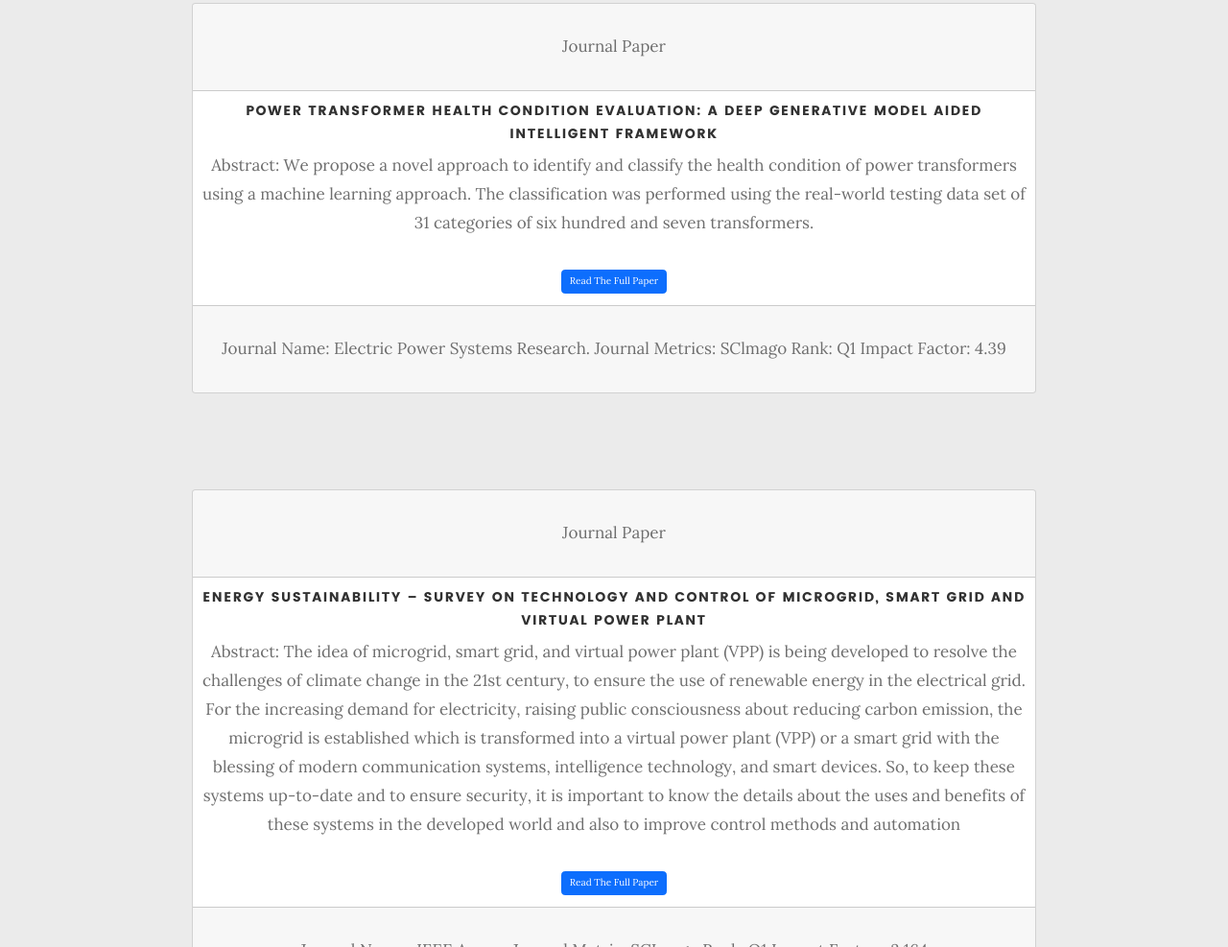
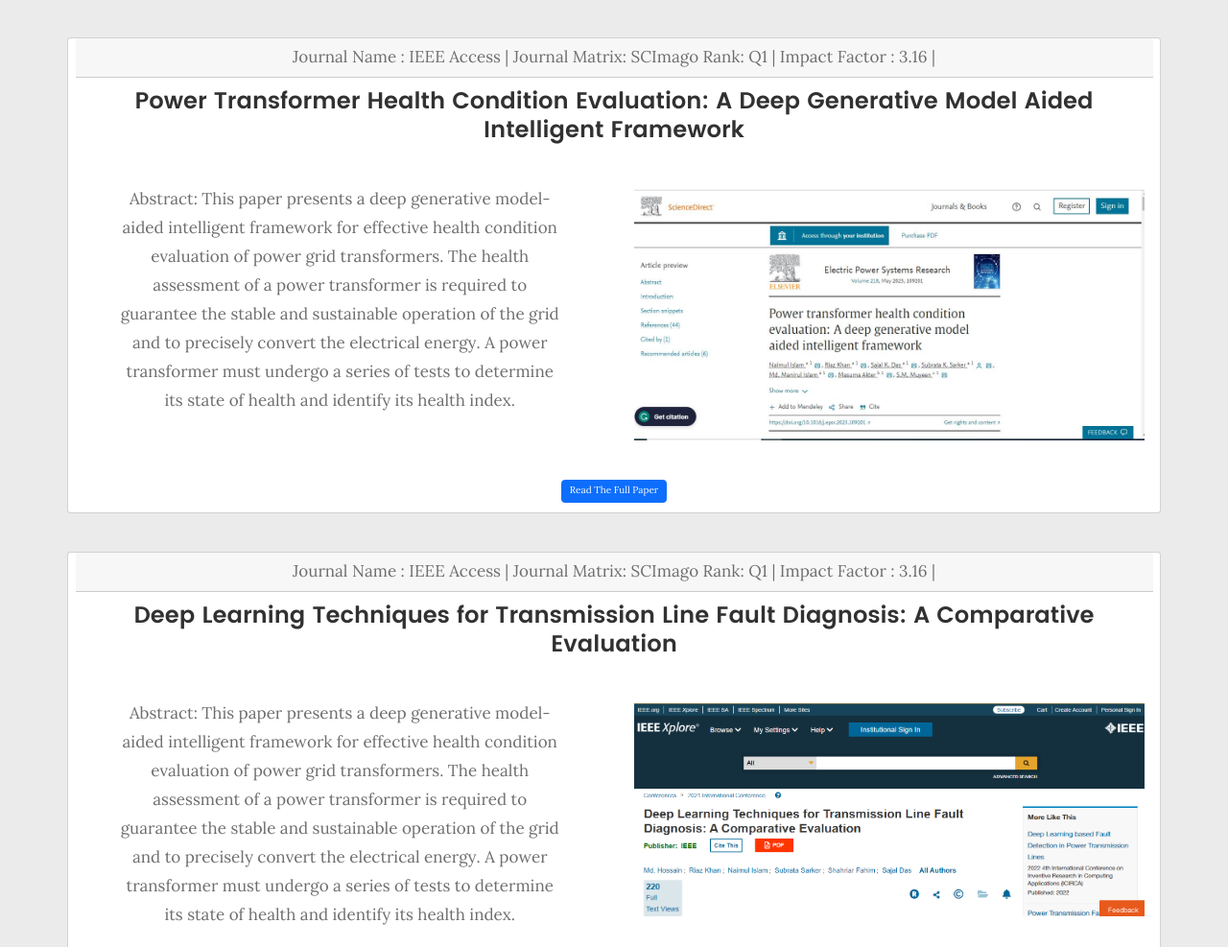
Before and after one commit to riaz-khan-16/my_website, a plain HTML site: page index.html in a window 1280 px wide. Shown: the part 6162-7149 px from the top of the page at 96% size. Drawn offline with nearby package versions, Linux system fonts and the light colour scheme; files whose address does not match are found by name.

```diff
--- a/css/main.css
+++ b/css/main.css
@@ -2601,14 +2601,42 @@
 
 .publications .card{
 
-    margin: 10rem 20rem;
+
 }
 
 .publications .card-header{
-    padding: 3rem 0rem;
+
 }
 
 
 .publications .card-footer {
-    padding: 3rem 0;
-}
+
+}
+
+.paper_text{
+
+margin:7%}
+
+.paper_button{
+
+
+}
+
+.paperimg img{
+    max-width: 100%;
+    height: auto;
+    margin: 41px 1px;
+}
+
+
+
+.paper_button {
+    width: auto;
+    display: flex;
+    margin: auto;
+}
+
+
+.card{
+    margin: 2rem 0;
+}
--- a/index.html
+++ b/index.html
@@ -553,62 +553,43 @@
 
 
 
+		<div class="row">
 
 				<div class="card text-center">
 				  <div class="card-header">
-   Journal Paper
+				  Journal Name : IEEE Access  |
+ Journal Matrix: SCImago Rank: Q1   |
+ Impact Factor : 3.16    |
 				  </div>
-  <div class="card-body">
-    <h5 class="card-title">Power Transformer Health Condition Evaluation: A Deep Generative Model Aided Intelligent Framework</h5>
-    <p class="card-text">
 
-	Abstract: We propose a novel approach to identify and classify the health condition of power transformers using
-		a machine learning approach. The classification was performed using the real-world testing data set
-		of 31 categories of six hundred and seven transformers.
+				  <div class="card-body row">
+					<h2 class="card-title">Power Transformer Health Condition Evaluation: A Deep Generative Model Aided Intelligent Framework</h2>
 
 
+					  <div class="bodytext col-md-6">
+					  <p class="card-text paper_text">
+					Abstract:
+
+						  This paper presents a deep generative model-aided intelligent framework for effective health condition evaluation of power grid transformers. The health assessment of a power transformer is required to guarantee the stable and sustainable operation of the grid and to precisely convert the electrical energy. A power transformer must undergo a series of tests to determine its state of health and identify its health index.
 					   </p>
-    <a href="#" class="btn btn-primary"> Read The Full  Paper</a>
-  </div>
-  <div class="card-footer text-body-secondary">
-Journal Name: Electric Power Systems Research.
-Journal Metrics:
-SClmago Rank: Q1
-Impact Factor: 4.39
-  </div>
+
 					   </div>
 
 
 
 
+					  <div class="paperimg col-md-6 ">
+						  <img src="images/paper1.jpg">
+					  </div>
+					   <a href="https://www.sciencedirect.com/science/article/abs/pii/S0378779623000901" class="paper_button btn btn-primary"> Read The Full  Paper</a>
 
-	<div class="card text-center">
-  <div class="card-header">
-   Journal Paper
 				  </div>
-  <div class="card-body">
-    <h5 class="card-title">
+
+				</div>
 
 
-Energy Sustainability – Survey on Technology and Control of Microgrid, Smart Grid and Virtual Power Plant
-	</h5>
-    <p class="card-text">
 
-	Abstract: The idea of microgrid, smart grid, and virtual power plant (VPP) is being developed to resolve the challenges of climate change in the 21st century, to ensure the use of renewable energy in the electrical grid. For the increasing demand for electricity,
-raising public consciousness about reducing carbon emission, the microgrid is established which is transformed into a virtual power plant (VPP) or a smart grid with the blessing of modern communication systems, intelligence technology, and smart devices.
-So, to keep these systems up-to-date and to ensure security, it is important to know the details about the uses
-		and benefits of these systems in the developed world and also to improve control methods and automation
 
-	</p>
-    <a href="#" class="btn btn-primary">Read The Full  Paper</a>
-  </div>
-  <div class="card-footer text-body-secondary">
-Journal Name : IEEE Access
-Journal Matrix:
-SCImago Rank: Q1
-Impact Factor : 3.164
-  </div>
-  </div>
 
 
 
@@ -618,31 +599,143 @@
 
 			<div class="card text-center">
 				  <div class="card-header">
-   Conference Paper
+				  Journal Name : IEEE Access  |
+ Journal Matrix: SCImago Rank: Q1   |
+ Impact Factor : 3.16    |
 				  </div>
-  <div class="card-body">
-    <h5 class="card-title">
 
-		Deep Learning Techniques for Transmission Line Fault Diagnosis: A Comparative Evaluation
-	</h5>
-    <p class="card-text">
-
-	Abstract: Early fault detection and adjustment are critical in power systems for efficient and cost-effective power
-		transmission and distribution, as well as their viability as available renewable energy deployment
-		strategies. This study demonstrates and contrasts three separate diagnostic methods for high-voltage
-		transmission lines and microgrid systems that deal with fault detection and classification. The first
-		diagnostic system utilizes a multi-level with a restricted Boltzmann machine (RBM) for the diagnosis of
-		faults in the microgrid system, allowing the framework to retrieve probabilities across its parameters.
+				  <div class="card-body row">
+					<h2 class="card-title">
+						Deep Learning Techniques for Transmission Line Fault Diagnosis: A Comparative Evaluation</h2>
 
 
+					  <div class="bodytext col-md-6">
+					  <p class="card-text paper_text">
+					Abstract:
+
+						  This paper presents a deep generative model-aided intelligent framework for effective health condition evaluation of power grid transformers. The health assessment of a power transformer is required to guarantee the stable and sustainable operation of the grid and to precisely convert the electrical energy. A power transformer must undergo a series of tests to determine its state of health and identify its health index.
 					   </p>
-    <a href="#" class="btn btn-primary">Read The Full  Paper</a>
+
 					   </div>
-  <div class="card-footer text-body-secondary">
-Published in: 2021 International Conference on Automation, Control and Mechatronics for Industry 4.0 (ACMI)
-Publisher: IEEE
+
+
+
+
+					  <div class="paperimg col-md-6 ">
+						  <img src="images/paper3.png">
 					  </div>
+					   <a href="https://www.sciencedirect.com/science/article/abs/pii/S0378779623000901" class="paper_button btn btn-primary"> Read The Full  Paper</a>
+
 				  </div>
+
+
+			</div>
+
+
+
+					<div class="card text-center">
+				  <div class="card-header">
+				  Journal Name : IEEE Access  |
+ Journal Matrix: SCImago Rank: Q1   |
+ Impact Factor : 3.16    |
+				  </div>
+
+				  <div class="card-body row">
+					<h2 class="card-title">
+						“Energy Sustainability – Survey on Technology and Control of Microgrid, Smart Grid and Virtual Power Plant”
+					</h2>
+
+
+					  <div class="bodytext col-md-6">
+					  <p class="card-text paper_text">
+					Abstract:
+
+						  This paper presents a deep generative model-aided intelligent framework for effective health condition evaluation of power grid transformers. The health assessment of a power transformer is required to guarantee the stable and sustainable operation of the grid and to precisely convert the electrical energy. A power transformer must undergo a series of tests to determine its state of health and identify its health index.
+					   </p>
+
+					   </div>
+
+
+
+
+					  <div class="paperimg col-md-6 ">
+						  <img src="images/paper2.png">
+					  </div>
+					   <a href="https://www.sciencedirect.com/science/article/abs/pii/S0378779623000901" class="paper_button btn btn-primary"> Read The Full  Paper</a>
+
+				  </div>
+
+
+	   </div>
+
+
+
+
+
+
+
+
+<!--	<div class="card text-center">-->
+<!--  <div class="card-header">-->
+<!--   Journal Paper-->
+<!--  </div>-->
+<!--  <div class="card-body">-->
+<!--    <h5 class="card-title">-->
+
+
+<!--Energy Sustainability – Survey on Technology and Control of Microgrid, Smart Grid and Virtual Power Plant-->
+<!--	</h5>-->
+<!--    <p class="card-text">-->
+
+<!--	Abstract: The idea of microgrid, smart grid, and virtual power plant (VPP) is being developed to resolve the challenges of climate change in the 21st century, to ensure the use of renewable energy in the electrical grid. For the increasing demand for electricity,-->
+<!--raising public consciousness about reducing carbon emission, the microgrid is established which is transformed into a virtual power plant (VPP) or a smart grid with the blessing of modern communication systems, intelligence technology, and smart devices.-->
+<!--So, to keep these systems up-to-date and to ensure security, it is important to know the details about the uses-->
+<!--		and benefits of these systems in the developed world and also to improve control methods and automation-->
+
+<!--	</p>-->
+<!--    <a href="#" class="btn btn-primary">Read The Full  Paper</a>-->
+<!--  </div>-->
+<!--  <div class="card-footer text-body-secondary">-->
+
+<!--  </div>-->
+<!--  </div>-->
+
+
+
+
+
+
+
+<!--	<div class="card text-center">-->
+<!--  <div class="card-header">-->
+<!--   Conference Paper-->
+<!--  </div>-->
+<!--  <div class="card-body">-->
+<!--    <h5 class="card-title">-->
+
+<!--		Deep Learning Techniques for Transmission Line Fault Diagnosis: A Comparative Evaluation-->
+<!--	</h5>-->
+<!--    <p class="card-text">-->
+
+<!--	Abstract: Early fault detection and adjustment are critical in power systems for efficient and cost-effective power-->
+<!--		transmission and distribution, as well as their viability as available renewable energy deployment-->
+<!--		strategies. This study demonstrates and contrasts three separate diagnostic methods for high-voltage-->
+<!--		transmission lines and microgrid systems that deal with fault detection and classification. The first-->
+<!--		diagnostic system utilizes a multi-level with a restricted Boltzmann machine (RBM) for the diagnosis of-->
+<!--		faults in the microgrid system, allowing the framework to retrieve probabilities across its parameters.-->
+
+
+<!--	</p>-->
+<!--    <a href="#" class="btn btn-primary">Read The Full  Paper</a>-->
+<!--  </div>-->
+<!--  <div class="card-footer text-body-secondary">-->
+<!--Published in: 2021 International Conference on Automation, Control and Mechatronics for Industry 4.0 (ACMI)-->
+<!--Publisher: IEEE-->
+<!--  </div>-->
+<!--  </div>-->
+
+
+
 
 
 
```
Also changed, not shown: images/paper1.jpg (added), images/paper2.PNG (added), images/paper3.PNG (added). Lines whose indentation alone changed are shown as unchanged.
